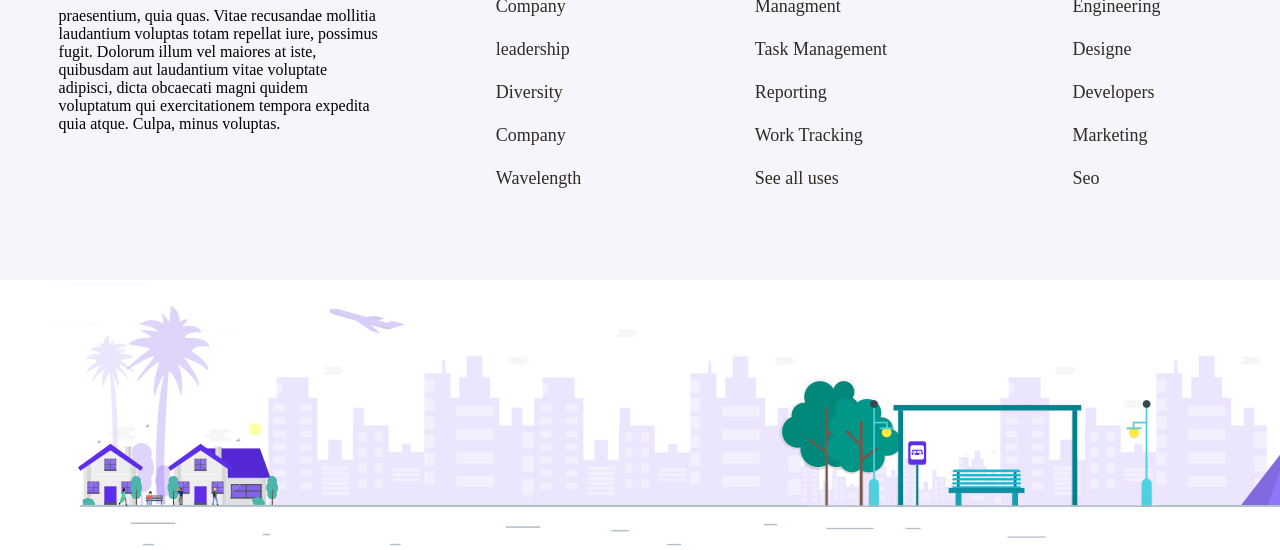
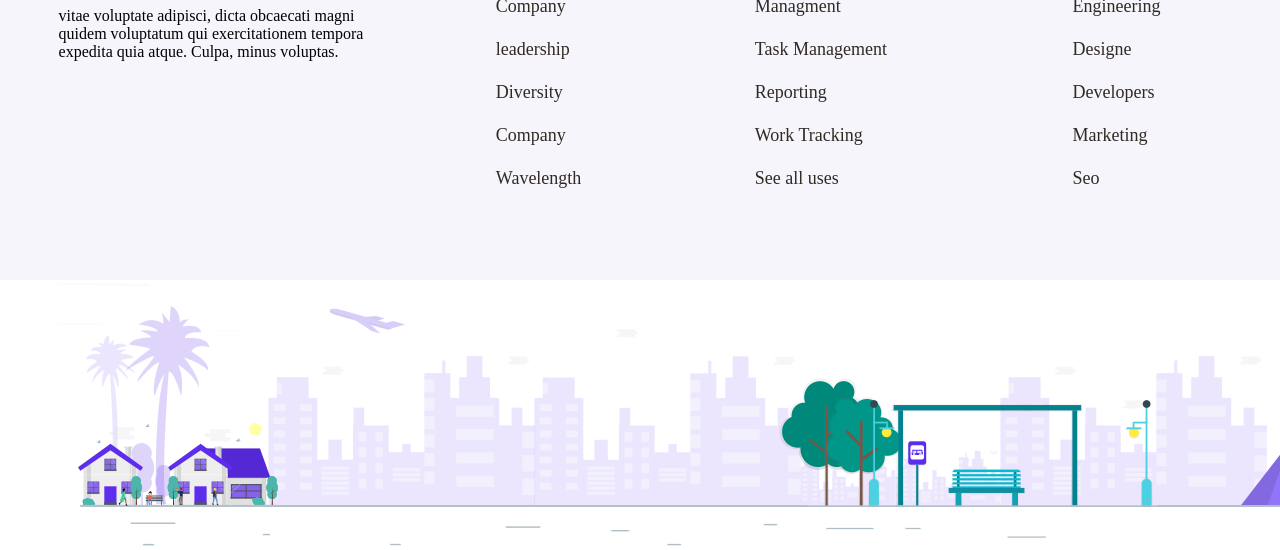
Before and after one commit to zahid-007/Class-14, a plain HTML site: page index.html in a window 1280 px wide. Shown: the part 3431-3981 px from the top of the page. Drawn offline with Linux system fonts and the light colour scheme.

Commit message:
2nd commit

```diff
--- a/index.html
+++ b/index.html
@@ -167,7 +167,7 @@
                                 <img src="./images/logo2.png" alt="">
                             </a>
                         </div>
-                        <p>praesentium, quia quas. Vitae recusandae mollitia laudantium voluptas totam repellat iure, possimus fugit. Dolorum illum vel maiores at iste, quibusdam aut laudantium vitae voluptate adipisci, dicta obcaecati magni quidem voluptatum qui exercitationem tempora expedita quia atque. Culpa, minus voluptas.</p>
+                        <p>vitae voluptate adipisci, dicta obcaecati magni quidem voluptatum qui exercitationem tempora expedita quia atque. Culpa, minus voluptas.</p>
                     </div>
                     <div class="single-footer-button">
                         <h4>About us</h4>
```
